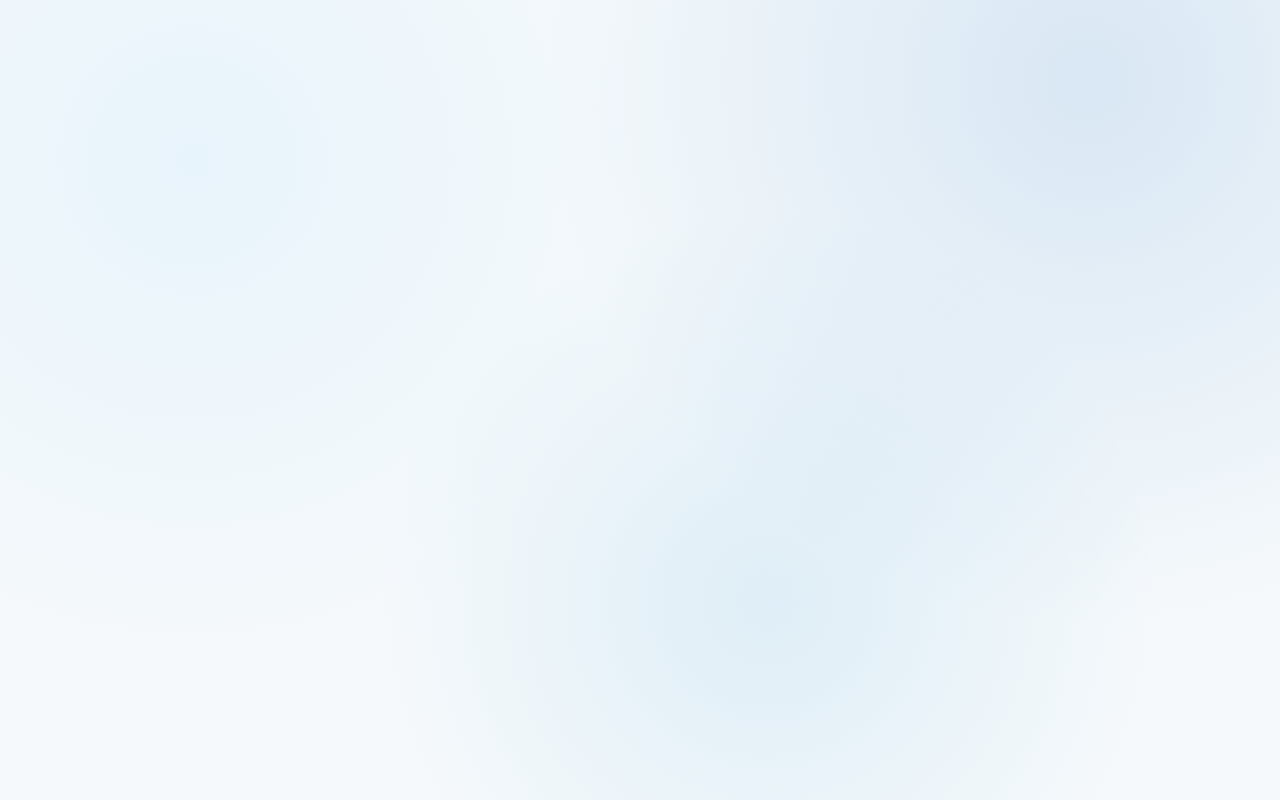
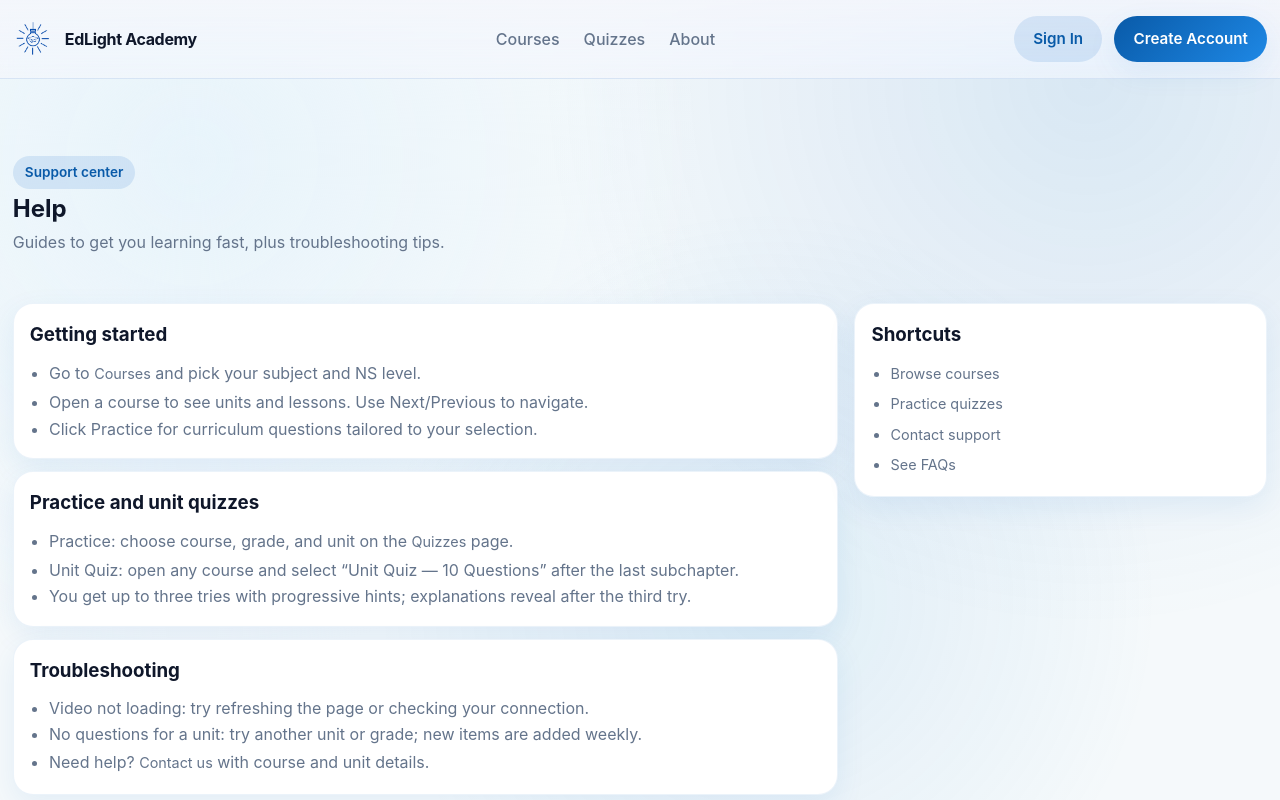
Before and after one commit to edlinitiative/EdLight-Academy, a React app: page /help in a window 1280 px wide. Before the commit this address had no page. Shown: the top 800 px of the page. Built offline with nearby package versions, Linux system fonts and the light colour scheme.

Commit message:
Help & FAQ: add /help and /faq pages with routes and accessible content; wired to footer links

```diff
--- a/public/index.html
+++ b/public/index.html
@@ -1 +1 @@
-<!doctype html><html lang="en"><head><meta charset="utf-8"><meta name="viewport" content="width=device-width,initial-scale=1"><meta name="theme-color" content="#000000"><meta name="description" content="EdLight Academy - Physics, Chemistry, Math, and Economics lessons in Kreyòl and Français"><title>EdLight Academy</title><link rel="icon" href="/logo.png"><script defer="defer" src="/js/859.e1bf0dbb355cc4806ecc.js"></script><script defer="defer" src="/js/main.40714df7998212f9d7bd.js"></script><link href="/css/main.974784277c6394398553.css" rel="stylesheet"></head><body><noscript>You need to enable JavaScript to run this app.</noscript><div id="root"></div></body></html>
+<!doctype html><html lang="en"><head><meta charset="utf-8"><meta name="viewport" content="width=device-width,initial-scale=1"><meta name="theme-color" content="#000000"><meta name="description" content="EdLight Academy - Physics, Chemistry, Math, and Economics lessons in Kreyòl and Français"><title>EdLight Academy</title><link rel="icon" href="/logo.png"><script defer="defer" src="/js/859.e1bf0dbb355cc4806ecc.js"></script><script defer="defer" src="/js/main.b734af3448e8d8beef80.js"></script><link href="/css/main.974784277c6394398553.css" rel="stylesheet"></head><body><noscript>You need to enable JavaScript to run this app.</noscript><div id="root"></div></body></html>
--- a/src/App.jsx
+++ b/src/App.jsx
@@ -11,6 +11,8 @@ const Dashboard = React.lazy(() => import('./pages/Dashboard'));
 const Quizzes = React.lazy(() => import('./pages/Quizzes'));
 const About = React.lazy(() => import('./pages/About'));
 const Contact = React.lazy(() => import('./pages/Contact'));
+const FAQ = React.lazy(() => import('./pages/FAQ'));
+const Help = React.lazy(() => import('./pages/Help'));
 
 // Create a client
 const queryClient = new QueryClient({
@@ -40,6 +42,8 @@ export default function App() {
               <Route path="quizzes" element={<Quizzes />} />
               <Route path="about" element={<About />} />
               <Route path="contact" element={<Contact />} />
+              <Route path="faq" element={<FAQ />} />
+              <Route path="help" element={<Help />} />
             </Route>
           </Routes>
         </Suspense>
--- /dev/null
+++ b/src/pages/FAQ.jsx
@@ -0,0 +1,49 @@
+import React from 'react';
+
+const faqs = [
+  {
+    q: 'How do I start learning?',
+    a: 'Click Start Learning on the home page to sign in, or browse Courses to pick a subject and NS level. Open a course to follow units and lessons.'
+  },
+  {
+    q: 'Where do I find practice questions?',
+    a: 'Open the Quizzes page for curriculum practice by course, grade (NS I–IV), and unit. Inside a course, you can also take a 10-question unit quiz after the last subchapter.'
+  },
+  {
+    q: 'Why are there no questions for my unit?',
+    a: 'Some units are still being added. Try another unit in the same course or a different grade level. We add new questions weekly.'
+  },
+  {
+    q: 'Do you support math formatting?',
+    a: 'Yes. Questions and explanations are rendered with math support so equations display correctly.'
+  },
+  {
+    q: 'How do I report an issue or suggest content?',
+    a: 'Use the Contact Us page to send us a message. Include the course, unit, and a brief description of what you need.'
+  }
+];
+
+export default function FAQ() {
+  return (
+    <section className="section">
+      <div className="container">
+        <div className="page-header">
+          <div>
+            <span className="page-header__eyebrow">Quick answers</span>
+            <h1>Frequently Asked Questions</h1>
+            <p className="text-muted">Answers to common questions about courses, practice, and getting started.</p>
+          </div>
+        </div>
+
+        <div className="grid" style={{ gap: '0.75rem' }}>
+          {faqs.map((item, idx) => (
+            <details key={idx} className="card" style={{ padding: '1rem' }}>
+              <summary style={{ cursor: 'pointer', fontWeight: 700 }}>{item.q}</summary>
+              <p className="text-muted" style={{ marginTop: '0.75rem' }}>{item.a}</p>
+            </details>
+          ))}
+        </div>
+      </div>
+    </section>
+  );
+}
--- /dev/null
+++ b/src/pages/Help.jsx
@@ -0,0 +1,61 @@
+import React from 'react';
+import { Link } from 'react-router-dom';
+
+export default function Help() {
+  return (
+    <section className="section">
+      <div className="container">
+        <div className="page-header">
+          <div>
+            <span className="page-header__eyebrow">Support center</span>
+            <h1>Help</h1>
+            <p className="text-muted">Guides to get you learning fast, plus troubleshooting tips.</p>
+          </div>
+        </div>
+
+        <div className="practice-layout">
+          <div className="practice-main">
+            <div className="card card--compact" style={{ marginBottom: '0.75rem' }}>
+              <h3 className="card__title">Getting started</h3>
+              <ul className="list--bulleted text-muted">
+                <li>Go to <Link className="footer__link" to="/courses">Courses</Link> and pick your subject and NS level.</li>
+                <li>Open a course to see units and lessons. Use Next/Previous to navigate.</li>
+                <li>Click Practice for curriculum questions tailored to your selection.</li>
+              </ul>
+            </div>
+
+            <div className="card card--compact" style={{ marginBottom: '0.75rem' }}>
+              <h3 className="card__title">Practice and unit quizzes</h3>
+              <ul className="list--bulleted text-muted">
+                <li>Practice: choose course, grade, and unit on the <Link className="footer__link" to="/quizzes">Quizzes</Link> page.</li>
+                <li>Unit Quiz: open any course and select “Unit Quiz — 10 Questions” after the last subchapter.</li>
+                <li>You get up to three tries with progressive hints; explanations reveal after the third try.</li>
+              </ul>
+            </div>
+
+            <div className="card card--compact">
+              <h3 className="card__title">Troubleshooting</h3>
+              <ul className="list--bulleted text-muted">
+                <li>Video not loading: try refreshing the page or checking your connection.</li>
+                <li>No questions for a unit: try another unit or grade; new items are added weekly.</li>
+                <li>Need help? <Link className="footer__link" to="/contact">Contact us</Link> with course and unit details.</li>
+              </ul>
+            </div>
+          </div>
+
+          <aside className="practice-aside">
+            <div className="card card--compact">
+              <h3 className="card__title">Shortcuts</h3>
+              <ul className="list--bulleted text-muted">
+                <li><Link className="footer__link" to="/courses">Browse courses</Link></li>
+                <li><Link className="footer__link" to="/quizzes">Practice quizzes</Link></li>
+                <li><Link className="footer__link" to="/contact">Contact support</Link></li>
+                <li><Link className="footer__link" to="/faq">See FAQs</Link></li>
+              </ul>
+            </div>
+          </aside>
+        </div>
+      </div>
+    </section>
+  );
+}
```
